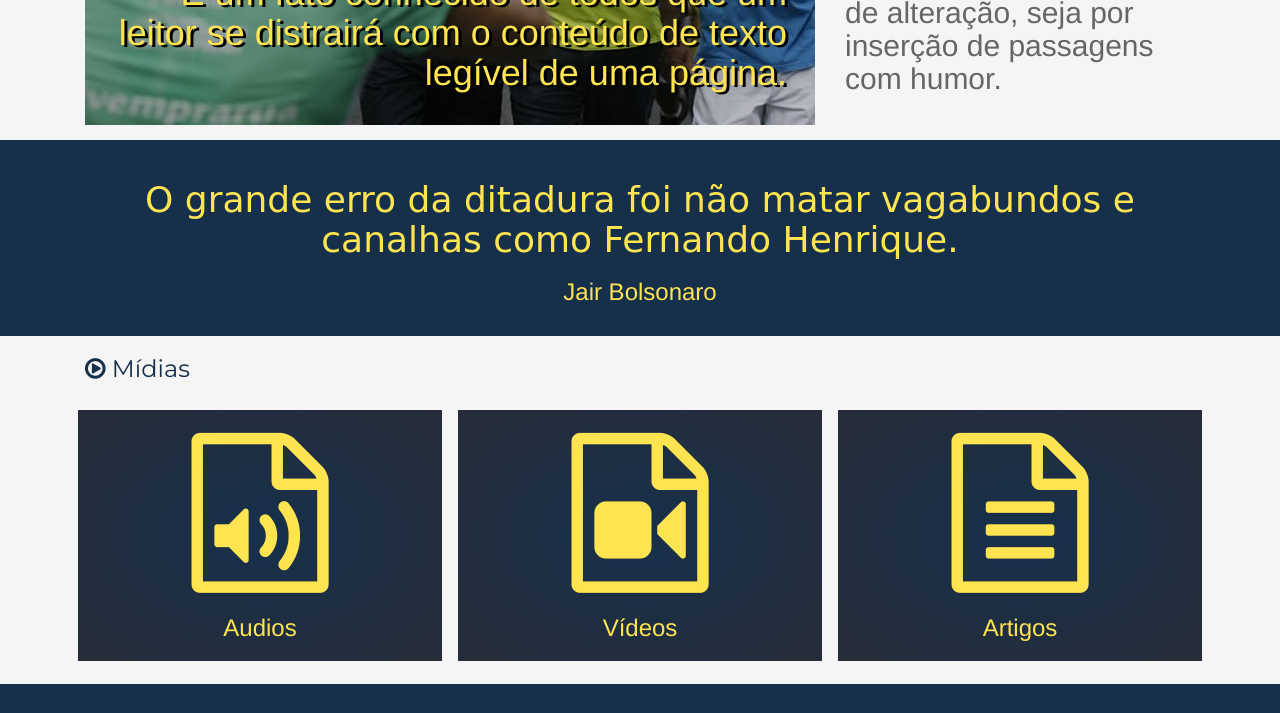
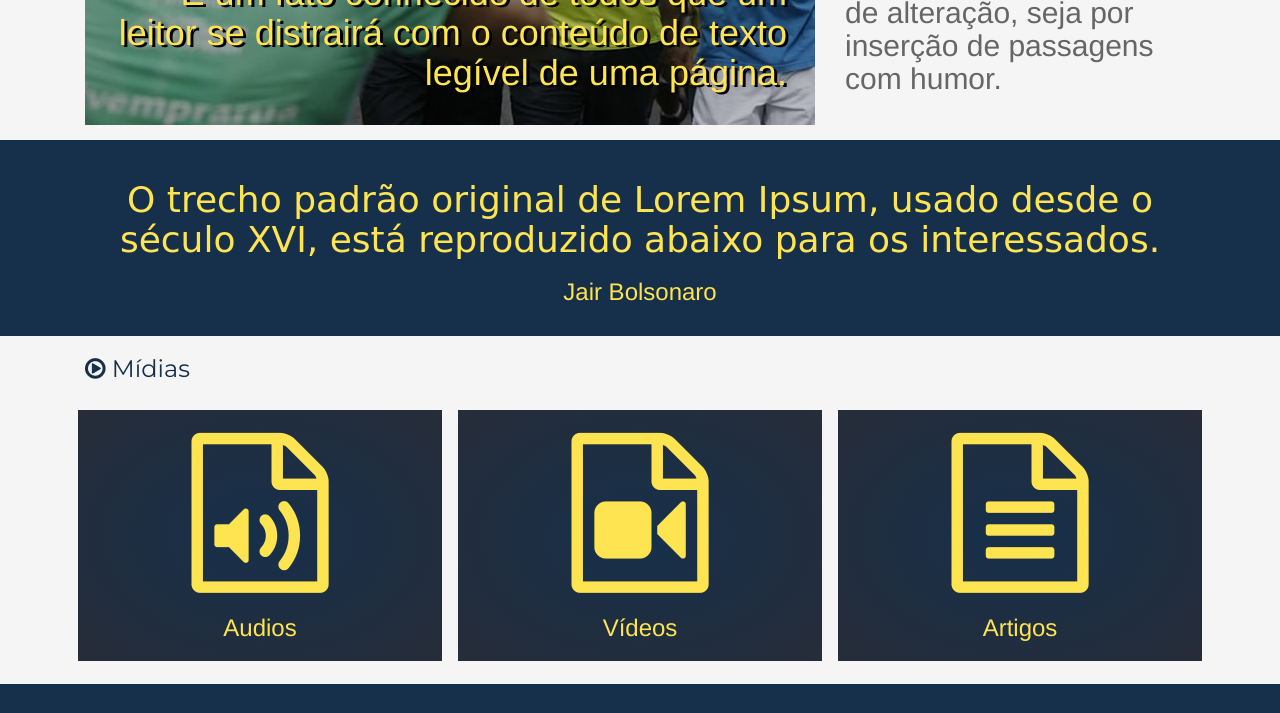
Before and after one commit to royalti/politics-one, a website: page app/index.html in a window 1280 px wide. Shown: the part 827-1540 px from the top of the page. Drawn offline with Linux system fonts and the light colour scheme; a web font is replaced by a local one.

Commit message:
Change frase in frase section

```diff
--- a/app/index.html
+++ b/app/index.html
@@ -136,7 +136,7 @@
      <div class="row frase">
          <div class="container container-frase">
              <h1>
-                 O grande erro da ditadura foi não matar vagabundos e canalhas como Fernando Henrique.
+                 O trecho padrão original de Lorem Ipsum, usado desde o século XVI, está reproduzido abaixo para os interessados.
              </h1>
              <h3>Jair Bolsonaro</h3>
          </div>
```
